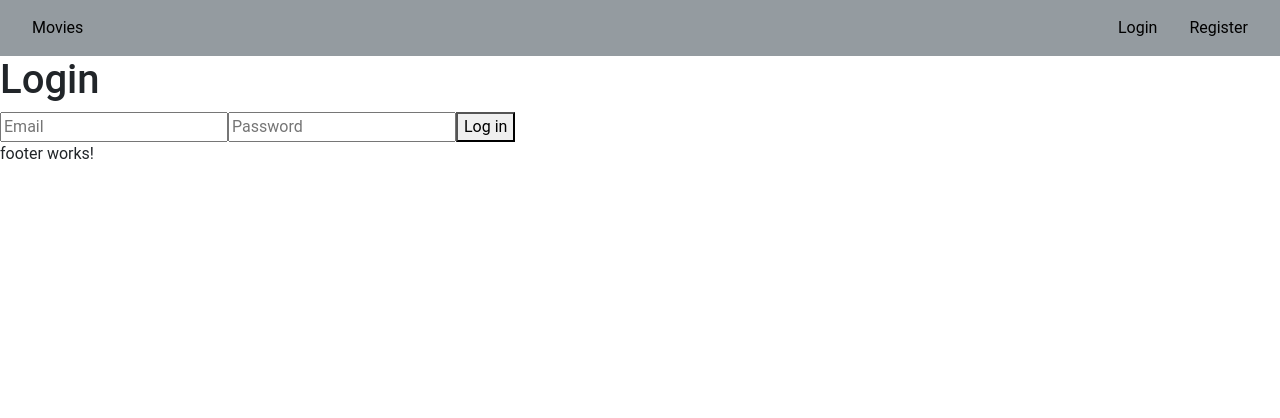
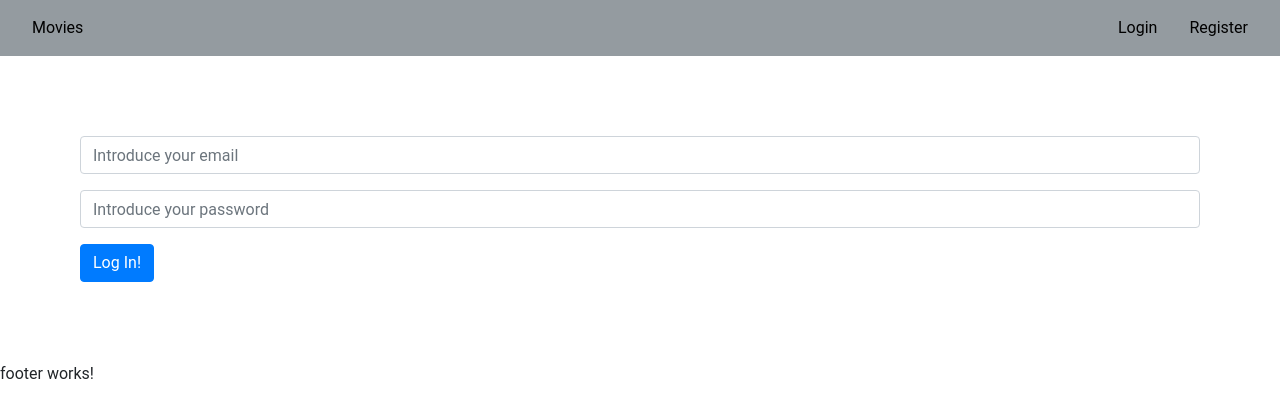
Before and after one commit to chsanleo/RentFilms_Front, an Angular app: page /login in a window 1280 px wide. Shown: the top 418 px of the page. Built offline with nearby package versions, Linux system fonts and the light colour scheme.

Commit message:
Rewrite Login to use the nform
Add validation to email in the login
Add redirection

```diff
--- a/src/app/components/login/login.component.html
+++ b/src/app/components/login/login.component.html
@@ -1,10 +1,11 @@
-<div class="login">
-    <form class="custom-form" method="post">
-      <h1>Login</h1>
-      <input type="email" [(ngModel)]="email" name="email" placeholder="Email"
-        required="required"/>
-      <input type="password" [(ngModel)]="password" name="password" placeholder="Password"
-        required="required"/>
-      <button type="submit" (click)="login()">Log in</button>
-    </form>
-  </div>
+  <form class="loginForm" #loginForm="ngForm" (submit)="login(loginForm)">
+    <div class="alert alert-danger" *ngIf="errorMsg">{{errorMsg}}</div>
+    <div class="form-group">
+      <input type="text" class="form-control" name="email" ngModel placeholder="Introduce your email">
+    </div>
+    <div class="form-group">
+      <input type="password" name="password" ngModel class="form-control" required placeholder="Introduce your password"
+        id="exampleInputPassword1">
+    </div>
+    <button type="submit" class="btn btn-primary" >Log In!</button>
+  </form>
--- a/src/app/components/login/login.component.ts
+++ b/src/app/components/login/login.component.ts
@@ -1,7 +1,8 @@
 import { Component, OnInit, NgModule } from '@angular/core';
 import { UserService } from '../../services/user.service';
 import { IUser } from '../../models/iuser.model';
-import { IUserLogin } from 'src/app/models/iuserLogin.model';
+import { Router } from '@angular/router';
+import { NgForm } from '@angular/forms';
 
 @Component({
   selector: 'app-login',
@@ -10,31 +11,60 @@ import { IUserLogin } from 'src/app/models/iuserLogin.model';
 })
 export class LoginComponent implements OnInit {
 
-  email: string;
-  password: string;
+  errorMsg: string;
 
-  constructor(private UserService: UserService) { }
+  constructor(private UserService: UserService, private router: Router) { }
 
   ngOnInit(): void {
   }
 
-  login() {
-    this.UserService.logIn(this.email, this.password)
+  login(loginForm: NgForm) {
+
+
+    const user: IUser = loginForm.value;
+    //let errorValidate = this.validate(user);
+/*
+    if (errorValidate) {
+      this.errorMsg = errorValidate;
+      setTimeout(() => this.errorMsg = '', 5000);
+      return;
+    }*/
+
+    this.UserService.logIn(user)
       .subscribe(
         res => {
-          this.updateToken(res.token),
-          this.updateUser(res.user)
+          console.log("TOKEN" +res.token),
+          console.log("USER" +res.user),
+            this.updateToken(res.token),
+            this.updateUser(res.user)
         },
         error => console.log(error)
-    );
+      );
   }
 
-  updateToken(res: string){
+  updateToken(res: string) {
     this.UserService.setToken(res);
     console.log(res);
   }
 
-  updateUser(user:IUser){
+  updateUser(user: IUser) {
     this.UserService.setUser(user);
+
+    setTimeout(() => {
+      this.router.navigate(['/']);
+    }, 1500);
+  }
+
+  private validate(user:IUser) {
+
+    let error: string;
+    let regexp = new RegExp(/^(([^<>()\[\]\\.,;:\s@"]+(\.[^<>()\[\]\\.,;:\s@"]+)*)|(".+"))@((\[[0-9]{1,3}\.[0-9]{1,3}\.[0-9]{1,3}\.[0-9]{1,3}])|(([a-zA-Z\-0-9]+\.)+[a-zA-Z]{2,}))$/);
+
+    if (!user.email.match(regexp)) {
+      error += " The email have a incorrect format. ";
+    }
+
+    return error;
+
   }
 }
```
